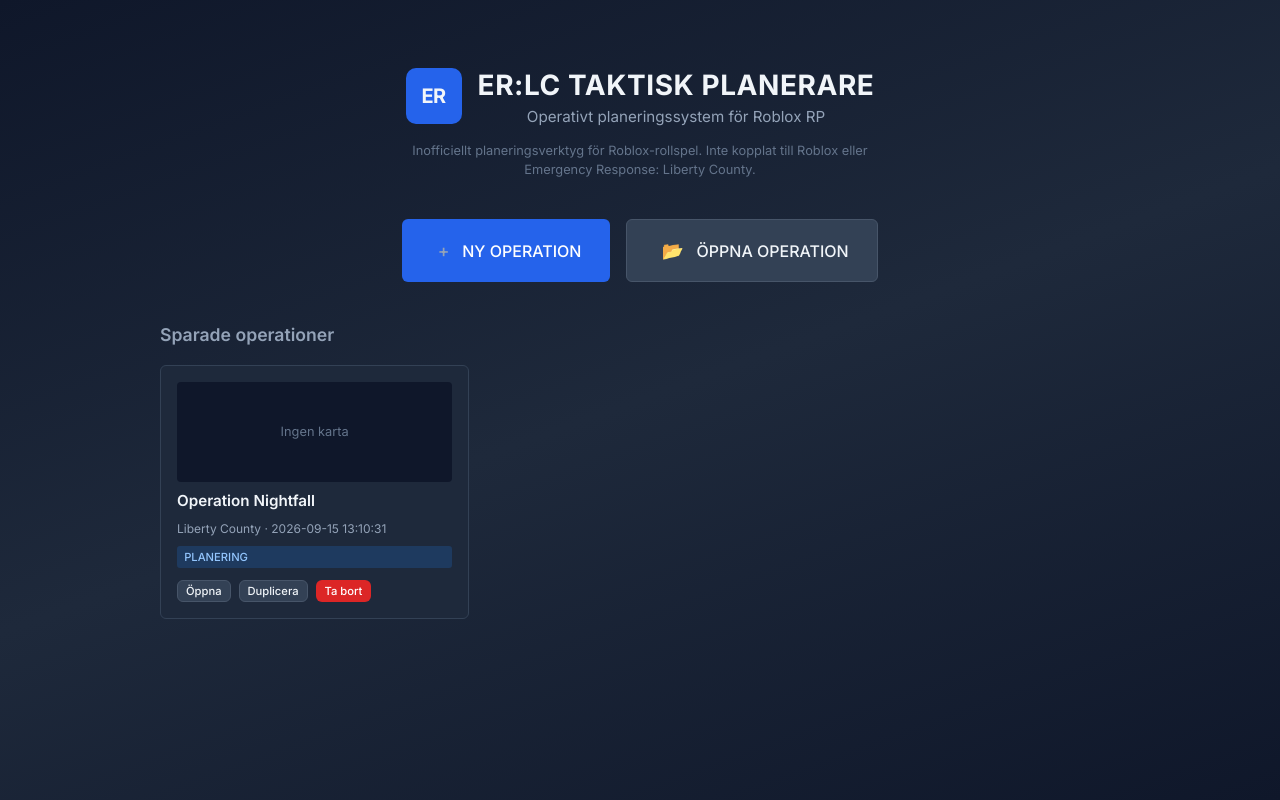
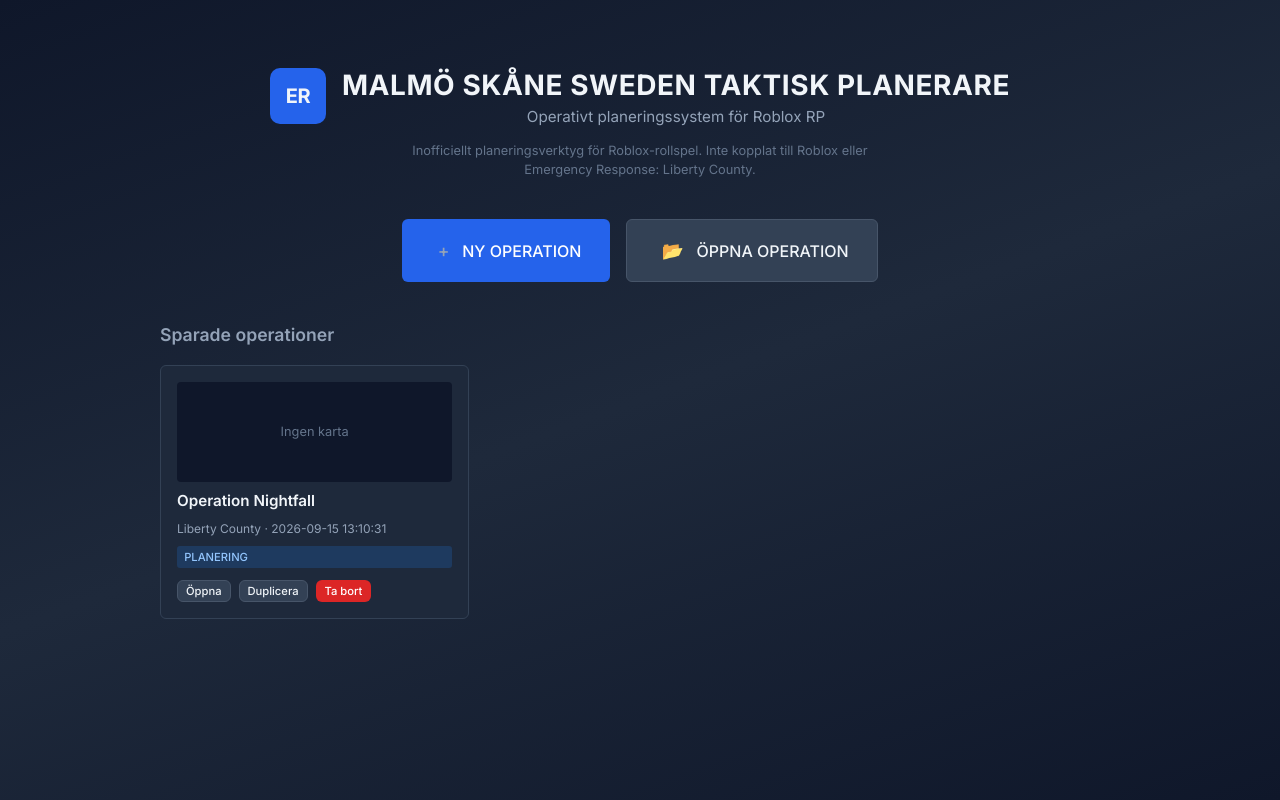
Before and after one commit to mAKI48/MSSRP_Portal, a plain HTML site: page index.html in a window 1280 px wide. Drawn offline with nearby package versions, Linux system fonts and the light colour scheme.

Commit message:
Update index.html

```diff
--- a/index.html
+++ b/index.html
@@ -17,7 +17,7 @@
       <div class="logo-area">
         <div class="logo-icon">ER</div>
         <div>
-          <h1>ER:LC TAKTISK PLANERARE</h1>
+          <h1>MALMÖ SKÅNE SWEDEN TAKTISK PLANERARE</h1>
           <p class="subtitle">Operativt planeringssystem för Roblox RP</p>
         </div>
       </div>
```
